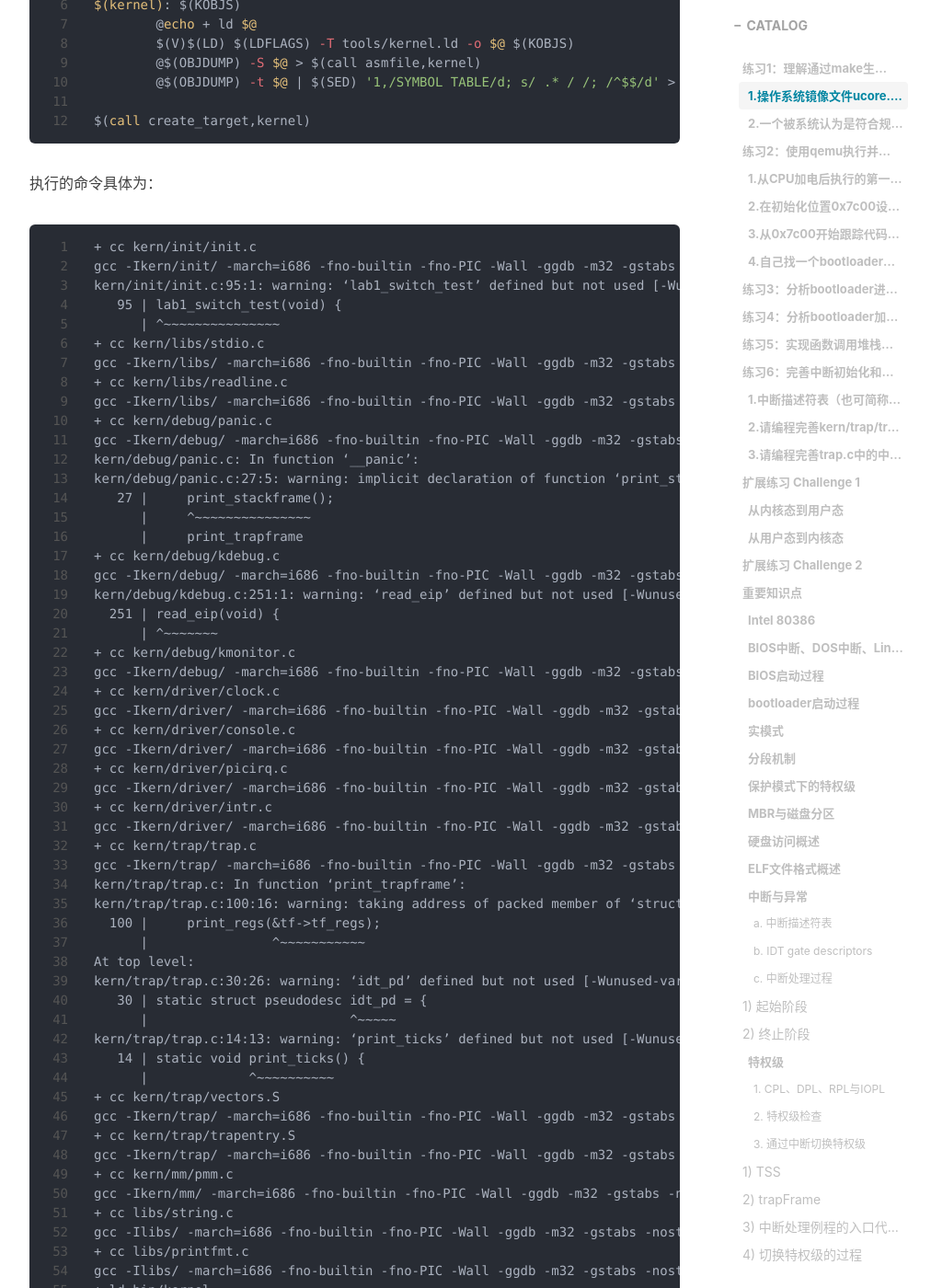
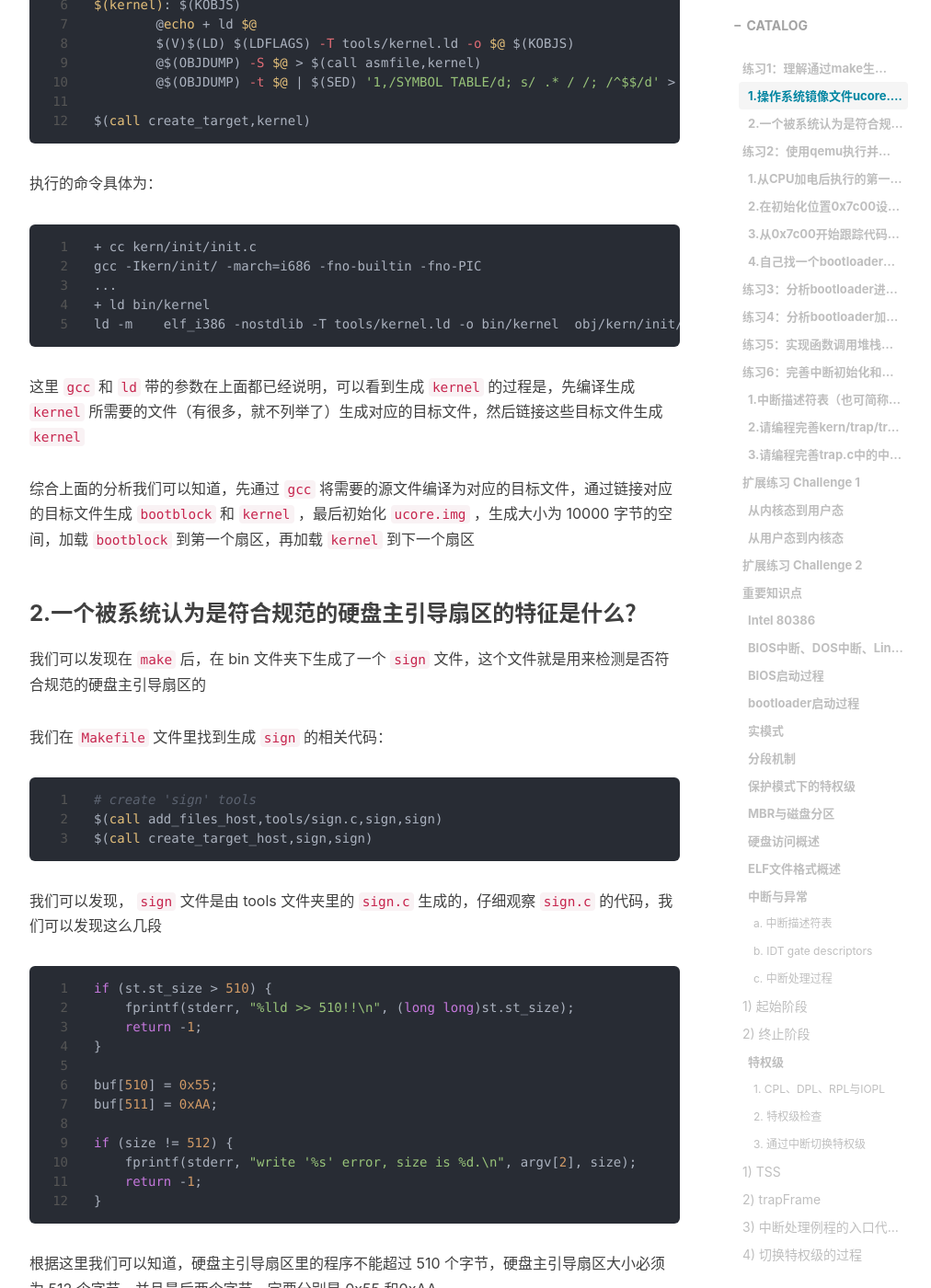
Before and after one commit to tjbnbb/tjbnbb.github.io, a Jekyll site: the page built from _posts/2021-11-22-lab-blog.md, in a window 1280 px wide and 1400 px high, scrolled down 3404 px. Shown: the whole window at 92% size, without its empty margins (233-1245 px from the left). Built offline with Jekyll 4.4.1, drawn with Linux system fonts in a browser that asks for light colours; nearby versions of some CDN libraries; comment, search, counter and statistics services are not loaded; some of the changed text lies outside the part shown.

Commit message:
update blog

````diff
--- a/_posts/2021-11-22-lab-blog.md
+++ b/_posts/2021-11-22-lab-blog.md
@@ -136,59 +136,8 @@ $(call create_target,kernel)
 
 ```
 + cc kern/init/init.c
-gcc -Ikern/init/ -march=i686 -fno-builtin -fno-PIC -Wall -ggdb -m32 -gstabs -nostdinc  -fno-stack-protector -Ilibs/ -Ikern/debug/ -Ikern/driver/ -Ikern/trap/ -Ikern/mm/ -c kern/init/init.c -o obj/kern/init/init.o
-kern/init/init.c:95:1: warning: ‘lab1_switch_test’ defined but not used [-Wunused-function]
-   95 | lab1_switch_test(void) {
-      | ^~~~~~~~~~~~~~~~
-+ cc kern/libs/stdio.c
-gcc -Ikern/libs/ -march=i686 -fno-builtin -fno-PIC -Wall -ggdb -m32 -gstabs -nostdinc  -fno-stack-protector -Ilibs/ -Ikern/debug/ -Ikern/driver/ -Ikern/trap/ -Ikern/mm/ -c kern/libs/stdio.c -o obj/kern/libs/stdio.o
-+ cc kern/libs/readline.c
-gcc -Ikern/libs/ -march=i686 -fno-builtin -fno-PIC -Wall -ggdb -m32 -gstabs -nostdinc  -fno-stack-protector -Ilibs/ -Ikern/debug/ -Ikern/driver/ -Ikern/trap/ -Ikern/mm/ -c kern/libs/readline.c -o obj/kern/libs/readline.o
-+ cc kern/debug/panic.c
-gcc -Ikern/debug/ -march=i686 -fno-builtin -fno-PIC -Wall -ggdb -m32 -gstabs -nostdinc  -fno-stack-protector -Ilibs/ -Ikern/debug/ -Ikern/driver/ -Ikern/trap/ -Ikern/mm/ -c kern/debug/panic.c -o obj/kern/debug/panic.o
-kern/debug/panic.c: In function ‘__panic’:
-kern/debug/panic.c:27:5: warning: implicit declaration of function ‘print_stackframe’; did you mean ‘print_trapframe’? [-Wimplicit-function-declaration]
-   27 |     print_stackframe();
-      |     ^~~~~~~~~~~~~~~~
-      |     print_trapframe
-+ cc kern/debug/kdebug.c
-gcc -Ikern/debug/ -march=i686 -fno-builtin -fno-PIC -Wall -ggdb -m32 -gstabs -nostdinc  -fno-stack-protector -Ilibs/ -Ikern/debug/ -Ikern/driver/ -Ikern/trap/ -Ikern/mm/ -c kern/debug/kdebug.c -o obj/kern/debug/kdebug.o
-kern/debug/kdebug.c:251:1: warning: ‘read_eip’ defined but not used [-Wunused-function]
-  251 | read_eip(void) {
-      | ^~~~~~~~
-+ cc kern/debug/kmonitor.c
-gcc -Ikern/debug/ -march=i686 -fno-builtin -fno-PIC -Wall -ggdb -m32 -gstabs -nostdinc  -fno-stack-protector -Ilibs/ -Ikern/debug/ -Ikern/driver/ -Ikern/trap/ -Ikern/mm/ -c kern/debug/kmonitor.c -o obj/kern/debug/kmonitor.o
-+ cc kern/driver/clock.c
-gcc -Ikern/driver/ -march=i686 -fno-builtin -fno-PIC -Wall -ggdb -m32 -gstabs -nostdinc  -fno-stack-protector -Ilibs/ -Ikern/debug/ -Ikern/driver/ -Ikern/trap/ -Ikern/mm/ -c kern/driver/clock.c -o obj/kern/driver/clock.o
-+ cc kern/driver/console.c
-gcc -Ikern/driver/ -march=i686 -fno-builtin -fno-PIC -Wall -ggdb -m32 -gstabs -nostdinc  -fno-stack-protector -Ilibs/ -Ikern/debug/ -Ikern/driver/ -Ikern/trap/ -Ikern/mm/ -c kern/driver/console.c -o obj/kern/driver/console.o
-+ cc kern/driver/picirq.c
-gcc -Ikern/driver/ -march=i686 -fno-builtin -fno-PIC -Wall -ggdb -m32 -gstabs -nostdinc  -fno-stack-protector -Ilibs/ -Ikern/debug/ -Ikern/driver/ -Ikern/trap/ -Ikern/mm/ -c kern/driver/picirq.c -o obj/kern/driver/picirq.o
-+ cc kern/driver/intr.c
-gcc -Ikern/driver/ -march=i686 -fno-builtin -fno-PIC -Wall -ggdb -m32 -gstabs -nostdinc  -fno-stack-protector -Ilibs/ -Ikern/debug/ -Ikern/driver/ -Ikern/trap/ -Ikern/mm/ -c kern/driver/intr.c -o obj/kern/driver/intr.o
-+ cc kern/trap/trap.c
-gcc -Ikern/trap/ -march=i686 -fno-builtin -fno-PIC -Wall -ggdb -m32 -gstabs -nostdinc  -fno-stack-protector -Ilibs/ -Ikern/debug/ -Ikern/driver/ -Ikern/trap/ -Ikern/mm/ -c kern/trap/trap.c -o obj/kern/trap/trap.o
-kern/trap/trap.c: In function ‘print_trapframe’:
-kern/trap/trap.c:100:16: warning: taking address of packed member of ‘struct trapframe’ may result in an unaligned pointer value [-Waddress-of-packed-member]
-  100 |     print_regs(&tf->tf_regs);
-      |                ^~~~~~~~~~~~
-At top level:
-kern/trap/trap.c:30:26: warning: ‘idt_pd’ defined but not used [-Wunused-variable]
-   30 | static struct pseudodesc idt_pd = {
-      |                          ^~~~~~
-kern/trap/trap.c:14:13: warning: ‘print_ticks’ defined but not used [-Wunused-function]
-   14 | static void print_ticks() {
-      |             ^~~~~~~~~~~
-+ cc kern/trap/vectors.S
-gcc -Ikern/trap/ -march=i686 -fno-builtin -fno-PIC -Wall -ggdb -m32 -gstabs -nostdinc  -fno-stack-protector -Ilibs/ -Ikern/debug/ -Ikern/driver/ -Ikern/trap/ -Ikern/mm/ -c kern/trap/vectors.S -o obj/kern/trap/vectors.o
-+ cc kern/trap/trapentry.S
-gcc -Ikern/trap/ -march=i686 -fno-builtin -fno-PIC -Wall -ggdb -m32 -gstabs -nostdinc  -fno-stack-protector -Ilibs/ -Ikern/debug/ -Ikern/driver/ -Ikern/trap/ -Ikern/mm/ -c kern/trap/trapentry.S -o obj/kern/trap/trapentry.o
-+ cc kern/mm/pmm.c
-gcc -Ikern/mm/ -march=i686 -fno-builtin -fno-PIC -Wall -ggdb -m32 -gstabs -nostdinc  -fno-stack-protector -Ilibs/ -Ikern/debug/ -Ikern/driver/ -Ikern/trap/ -Ikern/mm/ -c kern/mm/pmm.c -o obj/kern/mm/pmm.o
-+ cc libs/string.c
-gcc -Ilibs/ -march=i686 -fno-builtin -fno-PIC -Wall -ggdb -m32 -gstabs -nostdinc  -fno-stack-protector -Ilibs/  -c libs/string.c -o obj/libs/string.o
-+ cc libs/printfmt.c
-gcc -Ilibs/ -march=i686 -fno-builtin -fno-PIC -Wall -ggdb -m32 -gstabs -nostdinc  -fno-stack-protector -Ilibs/  -c libs/printfmt.c -o obj/libs/printfmt.o
+gcc -Ikern/init/ -march=i686 -fno-builtin -fno-PIC
+...
 + ld bin/kernel
 ld -m    elf_i386 -nostdlib -T tools/kernel.ld -o bin/kernel  obj/kern/init/init.o obj/kern/libs/stdio.o obj/kern/libs/readline.o obj/kern/debug/panic.o obj/kern/debug/kdebug.o obj/kern/debug/kmonitor.o obj/kern/driver/clock.o obj/kern/driver/console.o obj/kern/driver/picirq.o obj/kern/driver/intr.o obj/kern/trap/trap.o obj/kern/trap/vectors.o obj/kern/trap/trapentry.o obj/kern/mm/pmm.o  obj/libs/string.o obj/libs/printfmt.o
 ```
````
